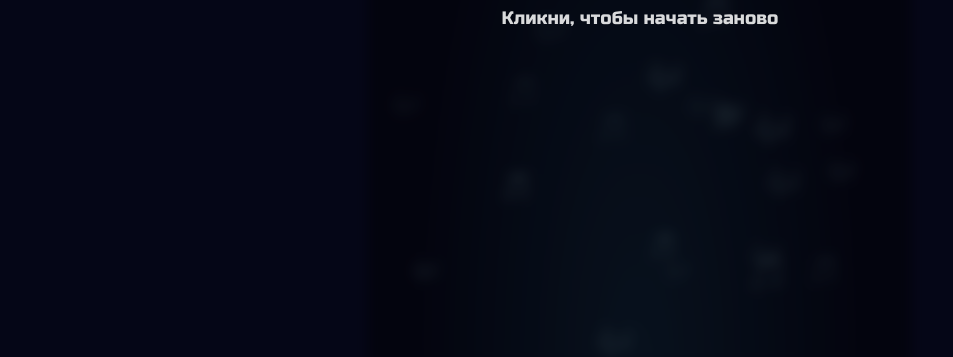
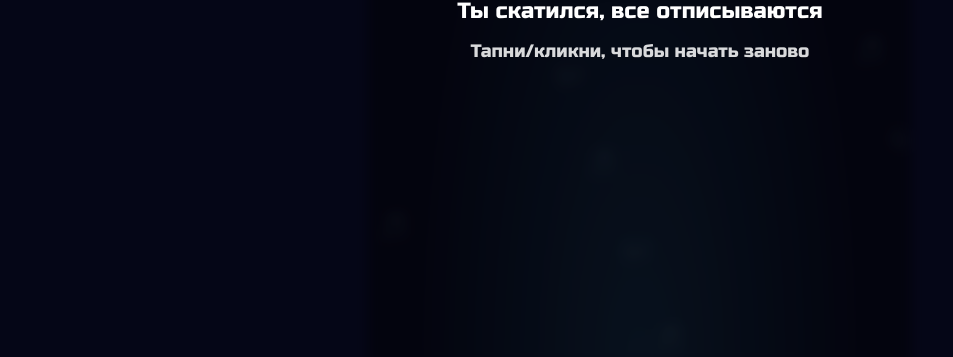
Before and after one commit to dkdanceblog/game, a plain HTML site: page index.html in a window 1280 px wide. Shown: the part 443-800 px from the top of the page, without its empty margins (0-953 px from the left). Drawn offline with Linux system fonts and the light colour scheme.

Commit message:
Update index.html

```diff
--- a/index.html
+++ b/index.html
@@ -1,118 +1,84 @@
-
 <!DOCTYPE html>
 <html lang="ru">
 <head>
   <meta charset="UTF-8" />
-<title>Музыкальная карьера — лёгкий фон (полупрозрачные ноты)</title>
+  <title>Музыкальная карьера</title>
+  <meta name="viewport" content="width=device-width, initial-scale=1, maximum-scale=1, user-scalable=no"/>
   <link href="https://fonts.googleapis.com/css2?family=Russo+One&display=swap" rel="stylesheet">
+
   <style>
-  html, body { margin:0; padding:0; height:100%; background:#050617; overflow:hidden; }
-  canvas { display:block; margin:0 auto; }
-  #game {
-    background: radial-gradient(ellipse at bottom, #0d1d31 0%, #050617 60%, #050617 100%);
-    transition: filter .35s ease, transform .25s ease;
+    html,body{margin:0;padding:0;height:100%;background:#050617;overflow:hidden}
+    #game{
+      display:block;margin:0 auto;
+      background:radial-gradient(ellipse at bottom,#0d1d31 0%,#050617 60%,#050617 100%);
+      height:100vh;width:auto;max-width:100vw;
+      transition:filter .35s ease, transform .25s ease;
+      touch-action:none;
     }
-  #game.blurred { filter: blur(6px) brightness(.6); transform: scale(1.02); }
-
-  /* верхний слой для конфетти */
-  #fx {
-    position: fixed;
-    left: 0; top: 0; width: 100vw; height: 100vh;
-    pointer-events: none;
-  }
-
-  #hud { position: fixed; top: 10px; left: 16px; color:#fff; font-family:'Russo One', sans-serif; font-size:28px; text-shadow: 0 2px 8px rgba(0,0,0,0.6); }
-
-  #overlay { position:fixed; inset:0; display:none; align-items:center; justify-content:center; text-align:center; color:#fff; font-family:'Russo One', sans-serif; pointer-events:none; }
-  #overlay.show { display:flex; animation: fadeUp .45s ease forwards; }
-  #card { max-width:min(90vw, 900px); max-height:80vh; overflow:auto; padding:20px 22px; }
-  #title { font-size:clamp(28px, 7vw, 56px); margin:0 0 10px; text-shadow:0 6px 24px rgba(0,0,0,.45); }
-  #line1 { font-size:clamp(16px, 4.5vw, 24px); margin:8px 0; line-height:1.25; word-break:break-word; }
-  #line2 { font-size:clamp(14px, 4vw, 20px); margin:8px 0 0; opacity:0.95; line-height:1.25; word-break:break-word; }
-  #hint  { margin-top:14px; font-size:clamp(12px, 3.8vw, 18px); opacity:0.85; }
-
-  @keyframes fadeUp {
-    from { transform: translateY(12px); opacity:0; }
-    to   { transform: translateY(0); opacity:1; }
-  }
-
-  /* MOBILE: portrait fit + disable browser gestures on canvas */
-  #game { height: 100vh; width: auto; max-width: 100vw; touch-action: none; }
-
-
-/* MOBILE SAFE PATCH: portrait fit and disable gestures */
-#game { height: 100vh; width: auto; max-width: 100vw; touch-action: none; }
-
+    #game.blurred{filter:blur(6px) brightness(.6);transform:scale(1.02)}
+    #hud{position:fixed;top:10px;left:16px;color:#fff;font-family:'Russo One',sans-serif;
+      font-size:22px;text-shadow:0 2px 8px rgba(0,0,0,.6)}
+    #overlay{position:fixed;inset:0;display:none;align-items:center;justify-content:center;
+      text-align:center;color:#fff;font-family:'Russo One',sans-serif;pointer-events:none}
+    #overlay.show{display:flex;animation:fadeUp .45s ease forwards}
+    #card{max-width:min(92vw,480px);max-height:80vh;overflow:auto;padding:18px 20px}
+    #title{font-size:clamp(28px,7vw,56px);margin:0 0 10px;text-shadow:0 6px 24px rgba(0,0,0,.45)}
+    #line1{font-size:clamp(16px,4.5vw,22px);margin:8px 0;line-height:1.25;word-break:break-word}
+    #line2{font-size:clamp(14px,4vw,20px);margin:8px 0 0;opacity:.95;line-height:1.25;word-break:break-word}
+    #hint{margin-top:14px;font-size:clamp(12px,3.8vw,18px);opacity:.85}
+    @keyframes fadeUp{from{transform:translateY(12px);opacity:0}to{transform:translateY(0);opacity:1}}
   </style>
-<meta name="viewport" content="width=device-width, initial-scale=1, maximum-scale=1, user-scalable=no"/>
 </head>
 <body>
   <div id="hud">Слушатели: <span id="score">0</span></div>
-  <canvas id="game" width="600" height=" 900"></canvas>
-  <canvas id="fx"></canvas>
+  <canvas id="game" width="600" height="900"></canvas>
 
   <div id="overlay">
     <div id="card">
       <div id="title">Карьера окончена</div>
       <div id="line1"></div>
       <div id="line2"></div>
-      <div id="hint">Кликни, чтобы начать заново</div>
+      <div id="hint">Тапни/кликни, чтобы начать заново</div>
     </div>
   </div>
 
 <script>
-// --- Audio (очень мягкие) ---
-const audioCtx = new (window.AudioContext || window.webkitAudioContext)();
-function playBeep(freq=440, duration=0.15, type="sine", vol=0.05){
-  const osc = audioCtx.createOscillator();
-  const gain = audioCtx.createGain();
-  osc.type = type;
-  osc.frequency.setValueAtTime(freq, audioCtx.currentTime);
-  gain.gain.setValueAtTime(vol, audioCtx.currentTime);
-  gain.gain.exponentialRampToValueAtTime(0.001, audioCtx.currentTime + duration);
-  osc.connect(gain).connect(audioCtx.destination);
-  osc.start();
-  osc.stop(audioCtx.currentTime + duration);
-}
-function sfxJump(){ playBeep(600, 0.18, "sine", 0.01); }   // сверх-тихий и мягкий прыжок
-function sfxHit(){ playBeep(180, 0.4, "triangle", 0.05); } // мягкий «бум»
-function sfxWin(){
-  let now = audioCtx.currentTime;
-  const notes = [523, 659, 784, 1047];
-  notes.forEach((f,i)=>{
-    const osc = audioCtx.createOscillator();
-    const gain = audioCtx.createGain();
-    osc.type = "sine";
-    osc.frequency.setValueAtTime(f, now + i*0.35);
-    gain.gain.setValueAtTime(0.06, now + i*0.35);
-    gain.gain.exponentialRampToValueAtTime(0.001, now + i*0.35 + 0.3);
-    osc.connect(gain).connect(audioCtx.destination);
-    osc.start(now + i*0.35);
-    osc.stop(now + i*0.35 + 0.3);
-  });
-}
+/* ===================== настройки/детект ===================== */
+const IS_MOBILE = (window.matchMedia && window.matchMedia('(pointer: coarse)').matches)
+  || /Android|iPhone|iPad|iPod|Mobile/i.test(navigator.userAgent);
 
-// --- Canvas ---
+/* >>> УСЛОЖНЕНИЕ: быстрее и больше слов <<< */
+const OBSTACLE_SPEED = IS_MOBILE ? 2.3 : 3.2;   // скорость полёта слов (было 2.0 / 3.0)
+const SPAWN_EVERY    = IS_MOBILE ? 130 : 85;    // чаще спавним (было 140 / 90)
+const SPAWN_BURST_CHANCE = IS_MOBILE ? 0.35 : 0.25; // шанс заспавнить 2 слова сразу
+/* ----------------------------------------- */
+
+const SCORE_TICK_MS  = IS_MOBILE ? 30  : 33;
+const WIN_SCORE = 5000;
+
+/* ===================== канвас ===================== */
 const cvs = document.getElementById('game');
 const ctx = cvs.getContext('2d');
-const fx = document.getElementById('fx');
-const fxc = fx.getContext('2d');
-function resizeFx(){ fx.width = window.innerWidth; fx.height = window.innerHeight; }
-resizeFx(); window.addEventListener('resize', resizeFx);
-
 const hudScore = document.getElementById('score');
 const overlay = document.getElementById('overlay');
-const titleEl = document.getElementById('title');
-const line1 = document.getElementById('line1');
-const line2 = document.getElementById('line2');
+const titleEl  = document.getElementById('title');
+const line1El  = document.getElementById('line1');
+const line2El  = document.getElementById('line2');
 
-// --- Настройки ---
-const WIN_SCORE = 5000;
+/* ===================== звук (ленивый) ===================== */
+let audioCtx=null;
+function ac(){ if(!audioCtx) audioCtx=new (window.AudioContext||window.webkitAudioContext)(); if(audioCtx.state==='suspended') audioCtx.resume(); return audioCtx; }
+function playBeep(freq=440,dur=0.15,type='sine',vol=0.05){
+  const A=ac(), o=A.createOscillator(), g=A.createGain();
+  o.type=type; o.frequency.setValueAtTime(freq,A.currentTime);
+  g.gain.setValueAtTime(vol,A.currentTime);
+  g.gain.exponentialRampToValueAtTime(0.001,A.currentTime+dur);
+  o.connect(g).connect(A.destination); o.start(); o.stop(A.currentTime+dur);
+}
+function sfxJump(){ playBeep(620,0.16,'sine',0.012); }
+function sfxHit(){  playBeep(170,0.35,'triangle',0.05); }
 
-// Игрок (🕺)
-const player = { x:60, y:250, w:40, h:60, vy:0, gravity:0.65, jump:-12 };
-
-// Темы и цвета
+/* ===================== игра: данные ===================== */
 const topicsNomin = ["Политика","Вещества","Религия","Мат","Цензура","Плагиат","Секс","Насилие","Фейки"];
 const topicsAccus = ["Политику","Вещества","Религию","Мат","Цензуру","Плагиат","Секс","Насилие","Фейки"];
 const funny = {
@@ -131,201 +97,201 @@ const colors = {
   "Цензура":"#f1c40f","Плагиат":"#00d2ff","Секс":"#ff6ab9","Насилие":"#c0392b","Фейки":"#2ecc71"
 };
 
-let obstacles=[], frame=0, score=0, gameOver=false, shake=0;
+// базовые параметры игрока
+const BASE_GRAVITY = 0.60;
+const BASE_JUMP    = -12.0;
+const P_GRAVITY = IS_MOBILE ? BASE_GRAVITY * 0.80 : BASE_GRAVITY;
+const P_JUMP    = IS_MOBILE ? BASE_JUMP    * 1.10 : BASE_JUMP;
+const MAX_FALL  = IS_MOBILE ? 8 : 12;
 
-// --- Лёгкий фон из нот (полупрозрачные, лёгкое покачивание) ---
-let notesBg = [];
-function spawnNotesLight(n=36){
-  notesBg = [];
-  for(let i=0;i<n;i++){
-    notesBg.push({
-      x: Math.random()*cvs.width,
-      y: Math.random()*cvs.height,
-      baseX: 0,
-      size: 22 + Math.random()*14,
-      phase: Math.random()*Math.PI*2,
-      speed: 0.015 + Math.random()*0.02,
-      amp: 1.5 + Math.random()*3,
-      alpha: 0.25 + Math.random()*0.3,  // полупрозрачность 0.25..0.55
-      emoji: Math.random()>0.5 ? "🎵" : "🎶"
+const player = { x:60, y:250, w:40, h:60, vy:0, gravity:P_GRAVITY, jump:P_JUMP };
+
+let obstacles=[], score=0, gameOver=false, frame=0;
+let lastTs=0, dtFrames=1, dtMs=0, scoreAcc=0;
+
+function drawNotes(){
+  ctx.save(); ctx.globalAlpha = .25; ctx.font="26px Arial"; ctx.textAlign='center'; ctx.textBaseline='middle';
+  for(let i=0;i<18;i++){
+    const x=(i*37)%cvs.width, y=(i*97)%cvs.height, emoji=(i%2? "🎵":"🎶");
+    ctx.fillText(emoji,x,y);
+  }
+  ctx.restore();
+}
+function drawPlayer(){
+  ctx.font="56px Arial"; ctx.textAlign='left'; ctx.textBaseline='top';
+  ctx.fillText('🕺', player.x, player.y);
+}
+function spawnObstacle(){
+  const idx = (Math.random()*topicsNomin.length)|0;
+  const word = topicsNomin[idx];
+  const baseY = Math.random()*(cvs.height-240)+100;
+  const seed  = Math.random()*1000;
+  obstacles.push({word, x:cvs.width+20, baseY, seed});
+}
+function updateObstacles(){
+  // ИНИЦИАЛЬНЫЙ СПАВН СРАЗУ
+  if (updateObstacles.spawnAcc == null) updateObstacles.spawnAcc = SPAWN_EVERY;
+
+  // спавн по времени (+ иногда бурст из 2 слов)
+  updateObstacles.spawnAcc += dtFrames;
+  if (updateObstacles.spawnAcc >= SPAWN_EVERY){
+    const burst = Math.random() < SPAWN_BURST_CHANCE ? 2 : 1;
+    for (let i=0;i<burst;i++){
+      spawnObstacle();
+      // немного «сдвигаем» второе слово по вертикали и X
+      if (i>0 && obstacles.length){
+        const o = obstacles[obstacles.length-1];
+        o.x += 60; // небольшой сдвиг вправо, чтобы не было полного наложения
+        o.baseY = Math.min(cvs.height-120, Math.max(100, o.baseY + (Math.random()<0.5?-70:70)));
+      }
+    }
+    updateObstacles.spawnAcc -= SPAWN_EVERY;
+  }
+
+  // движение
+  obstacles.forEach(o=> o.x -= OBSTACLE_SPEED * dtFrames);
+  if(obstacles.length && obstacles[0].x < -400) obstacles.shift();
+}
+function drawObstacles(){
+  ctx.font="42px 'Russo One'";   /* увеличенный размер */
+  ctx.textAlign='left'; ctx.textBaseline='alphabetic';
+  obstacles.forEach(o=>{
+    const y = o.baseY + Math.sin((frame+o.seed)/15)*3;
+    ctx.save();
+    ctx.shadowColor = colors[o.word] || '#00ffff';
+    ctx.shadowBlur = 16;
+    ctx.fillStyle = colors[o.word] || '#fff';
+    ctx.fillText(o.word, o.x, y);
+    ctx.restore();
+    o._lastY = y;
   });
 }
+function checkCollision(){
+  for(const o of obstacles){
+    const w = ctx.measureText(o.word).width;
+    const h = 34;
+    const y = o._lastY ?? o.baseY;
+    const hitX = player.x < o.x + w && player.x + player.w > o.x;
+    const hitY = player.y < y && (player.y + player.h) > (y - h);
+    if(hitX && hitY){
+      const i = topicsNomin.indexOf(o.word);
+      const acc = topicsAccus[i] || o.word;
+      showGameOver(`Твоя карьера наткнулась на ${acc}`, funny[o.word]);
+      sfxHit();
+      return true;
     }
-function initNotesBaseX(){ notesBg.forEach(s => { s.baseX = s.x; }); }
-spawnNotesLight(36);
-initNotesBaseX();
-
-function drawNotesLight(){
-  ctx.save();
-  ctx.textAlign = "center";
-  ctx.textBaseline = "middle";
-  for(const s of notesBg){
-    s.phase += s.speed;
-    const x = s.baseX + Math.sin(s.phase) * s.amp;
-    ctx.font = s.size + "px Arial";
-    ctx.globalAlpha = s.alpha;
-    ctx.fillText(s.emoji, x, s.y);
   }
-  ctx.globalAlpha = 1;
-  ctx.restore();
+  return false;
 }
 
-// --- Конфетти (поверх при победе) ---
-let confetti=[], confettiRunning=false;
-const CONFETTI_COLORS=['#ff3b30','#3498db','#2ecc71','#f1c40f','#e67e22','#9b59b6','#ecf0f1'];
-function spawnConfetti(n=160){ confetti=[];
-  for(let i=0;i<n;i++){ confetti.push({ x:Math.random()*fx.width, y:-20-Math.random()*fx.height*0.5,
-    vx:(Math.random()*2-1)*2, vy:2+Math.random()*3, size:4+Math.random()*5,
-    rot:Math.random()*Math.PI*2, vr:(Math.random()*2-1)*0.2,
-    color:CONFETTI_COLORS[(Math.random()*CONFETTI_COLORS.length)|0], life:1.0 }); } }
-function drawConfetti(){ if(!confettiRunning) return; fxc.clearRect(0,0,fx.width,fx.height);
-  confetti.forEach(p=>{ p.x+=p.vx; p.y+=p.vy; p.rot+=p.vr; p.vy*=0.995; p.vx*=0.995;
-    if(p.y>fx.height+20){ p.y=-10; p.x=Math.random()*fx.width; } p.life*=0.998;
-    fxc.save(); fxc.translate(p.x,p.y); fxc.rotate(p.rot); fxc.fillStyle=p.color;
-    fxc.globalAlpha=Math.max(0.3,p.life); fxc.fillRect(-p.size/2,-p.size/2,p.size,p.size*0.6); fxc.restore(); });
-  requestAnimationFrame(drawConfetti); }
-function startConfetti(){ spawnConfetti(); confettiRunning=true; requestAnimationFrame(drawConfetti); }
-function stopConfetti(){ confettiRunning=false; fxc.clearRect(0,0,fx.width,fx.height); }
+/* ===================== цикл ===================== */
+var __rafId = 0;
 
-// --- Игрок ---
-function drawPlayer(){ ctx.font="56px Arial"; ctx.textAlign="left"; ctx.textBaseline="top"; ctx.fillText("🕺", player.x, player.y); }
+function loop(ts){
+  if (!lastTs) lastTs = ts;
+  dtMs = ts - lastTs;
+  dtFrames = Math.max(0.1, Math.min(3, dtMs / 16.6667)); // нормируем к 60fps
+  lastTs = ts;
 
-// --- Препятствия ---
-function spawnObstacle(){ const idx=Math.floor(Math.random()*topicsNomin.length); const word=topicsNomin[idx];
-  const baseY=Math.random()*(cvs.height-240)+100; const seed=Math.random()*1000;
-  obstacles.push({ word, x:cvs.width+20, baseY, seed }); }
-function updateObstacles(){ if(frame%90===0) spawnObstacle(); obstacles.forEach(o=>o.x-=3);
-  if(obstacles.length && obstacles[0].x<-400) obstacles.shift(); }
-function drawObstacles(){ ctx.font="36px 'Russo One'"; ctx.textAlign="left"; ctx.textBaseline="alphabetic";
-  obstacles.forEach(o=>{ const y=o.baseY+Math.sin((frame+o.seed)/15)*3;
-    ctx.shadowColor=colors[o.word]||"#00ffff"; ctx.shadowBlur=18+Math.sin(frame/14)*8;
-    ctx.fillStyle=colors[o.word]||"#ffffff"; ctx.fillText(o.word,o.x,y); o._lastY=y; ctx.shadowBlur=0; }); }
+  if (gameOver) return;
 
-// --- Коллизия ---
-function checkCollision(){ for(const o of obstacles){ const w=ctx.measureText(o.word).width; const h=34; const y=o._lastY??o.baseY;
-  const hitX=player.x<o.x+w && player.x+player.w>o.x; const hitY=player.y<y && (player.y+player.h)>(y-h);
-  if(hitX&&hitY){ const i=topicsNomin.indexOf(o.word); const acc=topicsAccus[i]||o.word;
-    showGameOver(`Твоя карьера наткнулась на ${acc}`, funny[o.word]); sfxHit(); return true; } } return false; }
+  ctx.clearRect(0,0,cvs.width,cvs.height);
+  drawNotes();
 
-// --- Цикл ---
-function loop(){ if(gameOver) return; ctx.clearRect(0,0,cvs.width,cvs.height); ctx.save();
-  // лёгкий фон
-  drawNotesLight();
+  // игрок (время-базовая физика)
+  player.vy += player.gravity * dtFrames;
+  if (player.vy > MAX_FALL) player.vy = MAX_FALL;
+  player.y  += player.vy * dtFrames;
 
-  // шейк
-  if(shake>0){ const dx=(Math.random()*2-1)*shake; const dy=(Math.random()*2-1)*shake; ctx.translate(dx,dy);
-    shake*=0.9; if(shake<0.5) shake=0; }
+  if (player.y + player.h >= cvs.height){
+    showGameOver("Ты скатился, все отписываются","");
+    sfxHit(); return;
+  }
+  if (player.y <= 0){
+    showGameOver("Ты зазнался и заигрался.","Фанаты разочарованы");
+    sfxHit(); return;
+  }
 
-  // физика
-  player.vy+=player.gravity; player.y+=player.vy;
-
-  // барьеры
-  if(player.y+player.h>=cvs.height){ showGameOver("Ты скатился, все отписываются",""); sfxHit(); ctx.restore(); return; }
-  if(player.y<=0){ showGameOver("Ты зазнался и заигрался.","Фанаты разочарованы"); sfxHit(); ctx.restore(); return; }
-
-  // сцена
-  drawPlayer(); updateObstacles(); drawObstacles(); checkCollision();
-  ctx.restore();
+  drawPlayer();
+  updateObstacles();
+  drawObstacles();
+  checkCollision();
 
   // счёт
-  frame++; if(frame%2===0){ score++; hudScore.textContent=score; if(score>=WIN_SCORE){ showWin(); return; } }
+  frame++;
+  scoreAcc += dtMs;
+  while (scoreAcc >= SCORE_TICK_MS) { score++; scoreAcc -= SCORE_TICK_MS; }
+  hudScore.textContent = score;
+  if (score >= WIN_SCORE){ showWin(); return; }
 
-  requestAnimationFrame(loop);
+  __rafId = requestAnimationFrame(loop);
 }
 
-// --- Экраны ---
-function showGameOver(main,sub){ gameOver=true; cvs.classList.add('blurred'); overlay.classList.add('show');
-  titleEl.textContent='Карьера окончена'; line1.textContent=main||"Ты скатился, все отписываются"; line2.textContent=sub||"";
-  shake=12; document.addEventListener('click',restartOnce,{once:true}); document.addEventListener('keydown',restartOnce,{once:true}); }
-function showWin(){ gameOver=true; cvs.classList.add('blurred'); overlay.classList.add('show');
-  titleEl.textContent='УСПЕХ'; line1.textContent='Ты собрал 10 000 слушателей и стал успешным музыкантом'; line2.textContent='';
-  startConfetti(); sfxWin(); document.addEventListener('click',restartOnce,{once:true}); document.addEventListener('keydown',restartOnce,{once:true}); }
-function restartOnce(){ restart(); }
+/* ===================== экраны ===================== */
+function showGameOver(main, sub){
+  gameOver = true;
+  cvs.classList.add('blurred');
+  overlay.classList.add('show');
+  titleEl.textContent = "Карьера окончена";
+  line1El.textContent = main || "";
+  line2El.textContent = sub  || "";
+  const once = ()=>{ document.removeEventListener('pointerdown',once,true); document.removeEventListener('keydown',once,true); restart(); };
+  document.addEventListener('pointerdown', once, true);
+  document.addEventListener('keydown',     once, true);
+}
+function showWin(){
+  gameOver = true;
+  cvs.classList.add('blurred');
+  overlay.classList.add('show');
+  titleEl.textContent = "Победа!";
+  line1El.textContent = "Ты собрал 5000 слушателей!";
+  line2El.textContent = "Зал аплодирует 👏";
+  const once = ()=>{ document.removeEventListener('pointerdown',once,true); document.removeEventListener('keydown',once,true); restart(); };
+  document.addEventListener('pointerdown', once, true);
+  document.addEventListener('keydown',     once, true);
+}
 
-// --- Управление ---
-function doJump(e){ if(!gameOver){ player.vy=player.jump; sfxJump(); } }
-document.addEventListener('keydown',doJump); document.addEventListener('click',doJump);
-
-// --- Рестарт ---
-function restart(){ stopConfetti(); obstacles=[]; frame=0; score=0; player.x=60; player.y=250; player.vy=0; gameOver=false;
-  cvs.classList.remove('blurred'); overlay.classList.remove('show'); loop(); }
-
-// Запуск
-loop();
-
-// MOBILE: tap to jump on the canvas (reuse existing click handler)
-(function(){
-  try {
-    var __c = document.getElementById('game');
-    if (__c) {
-      var __tap = function(e){ e.preventDefault(); document.dispatchEvent(new MouseEvent('click', {bubbles:true})); };
-      __c.addEventListener('pointerdown', __tap, {passive:false});
-      __c.addEventListener('touchstart', __tap, {passive:false});
-    }
-  } catch(e){ /* noop */ }
-})();
-</script>
-
-<!-- MOBILE SAFE PATCH: tap-to-jump without double sound and with audio unlock -->
-<script>
-(function(){
-  var cvs = document.getElementById('game');
-  if (!cvs) return;
-  var lastTapAt = 0;
-
-  function suppressGhostClick(e){
-    var now = performance.now();
-    if (now - lastTapAt < 160) {
-      e.stopPropagation();
-      e.preventDefault();
+/* ===================== управление ===================== */
+let lastJumpAt=0;
+function doJump(e){
+  const now = performance.now();
+  if (now - lastJumpAt < 120) return;
+  lastJumpAt = now;
+  ac();
+  if (!gameOver){
+    player.vy = player.jump;
+    sfxJump();
   }
 }
-  // Capture-phase listener to suppress the synthetic click following pointer/touch
-  document.addEventListener('click', suppressGhostClick, true);
+document.addEventListener('keydown', (e)=>{
+  if (e.code === 'Space' || e.code === 'ArrowUp') doJump(e);
+});
+cvs.addEventListener('pointerdown', (e)=>{ e.preventDefault(); doJump(e); }, {passive:false});
+cvs.addEventListener('touchstart',  (e)=>{ e.preventDefault(); doJump(e); }, {passive:false});
 
-  function onTap(e){
-    lastTapAt = performance.now();
-    // try to unlock existing audioCtx if present
-    try {
-      if (window.audioCtx && typeof window.audioCtx.resume === 'function' && window.audioCtx.state === 'suspended') {
-        window.audioCtx.resume();
-      }
-    } catch(_) {}
-    e.preventDefault();
-    e.stopPropagation();
-    // call existing jump handler if available, else dispatch Space key as fallback
-    try {
-      if (typeof window.doJump === 'function') {
-        window.doJump(e);
-      } else {
-        document.dispatchEvent(new KeyboardEvent('keydown', {key:' ', code:'Space', bubbles:true}));
-      }
-    } catch(_) {}
+/* ===================== рестарт ===================== */
+function restart(){
+  obstacles = [];
+  score = 0;
+  frame = 0;
+  scoreAcc = 0;
+  // мгновенный первый спавн после рестарта
+  updateObstacles.spawnAcc = SPAWN_EVERY;
+
+  player.x = 60; player.y = 250; player.vy = 0;
+  player.gravity = P_GRAVITY; player.jump = P_JUMP;
+  gameOver = false;
+  cvs.classList.remove('blurred');
+  overlay.classList.remove('show');
+
+  lastTs = 0;
+  try { cancelAnimationFrame(__rafId); } catch(e){}
+  __rafId = requestAnimationFrame(loop);
 }
 
-  cvs.addEventListener('pointerdown', onTap, {passive:false});
-  cvs.addEventListener('touchstart', onTap, {passive:false});
-})();
+/* ===================== старт ===================== */
+updateObstacles.spawnAcc = SPAWN_EVERY; // спавним слово сразу
+__rafId = requestAnimationFrame(loop);
 </script>
-
-
-<!-- MOBILE TWEAK: softer gravity + stronger jump (no other changes) -->
-<script>
-(function(){
-  function tunePhysics(){
-    try {
-      if (window.player) {
-        // Make falling slower and jump a bit stronger for touch gameplay
-        window.player.gravity = 0.45;   // was ~0.65 in desktop-style configs
-        window.player.jump    = -14;    // a bit stronger than desktop
-      }
-    } catch(e){}
-  }
-  // run once now and again shortly in case game initializes player later
-  tunePhysics();
-  setTimeout(tunePhysics, 300);
-})();
-</script>
-
 </body>
 </html>
```
Lines whose indentation alone changed are shown as unchanged.
